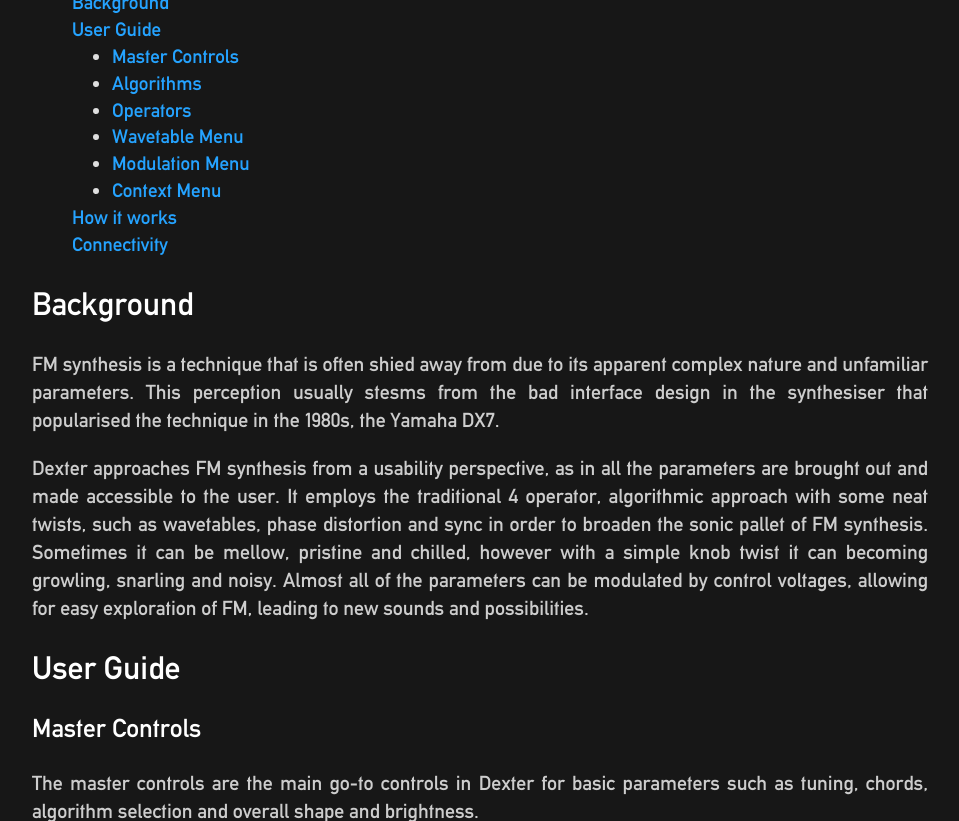
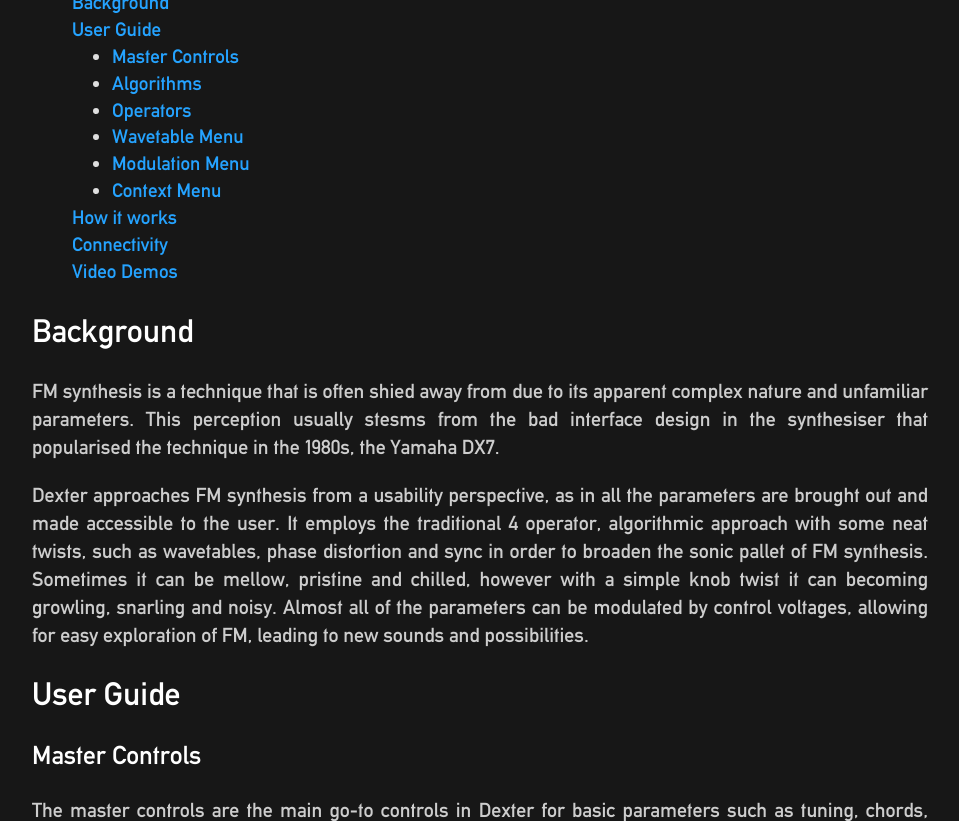
Before and after one commit to ValleyAudio/ValleyAudio.github.io, a Jekyll site: the page built from rack/dexter/dexter.html, in a window 1280 px wide and 900 px high, scrolled down 843 px, cut to the strip 0-821 px from the top of the window. Shown: the whole strip, without its empty margins (160-1119 px from the left). Built offline with Jekyll 4.4.1, drawn with Linux system fonts in a browser that asks for light colours.

Commit message:
Added Video Demos bookmark

```diff
--- a/rack/dexter/dexter.html
+++ b/rack/dexter/dexter.html
@@ -25,6 +25,7 @@
         </ul>
         <li><a href="#howItWorks">How it works</a></li>
         <li><a href="#connectivity">Connectivity</a></li>
+        <li><a href="#videoDemos">Video Demos</li>
     </ul>
     <h2 id="back">Background</h2>
     <p>
```
